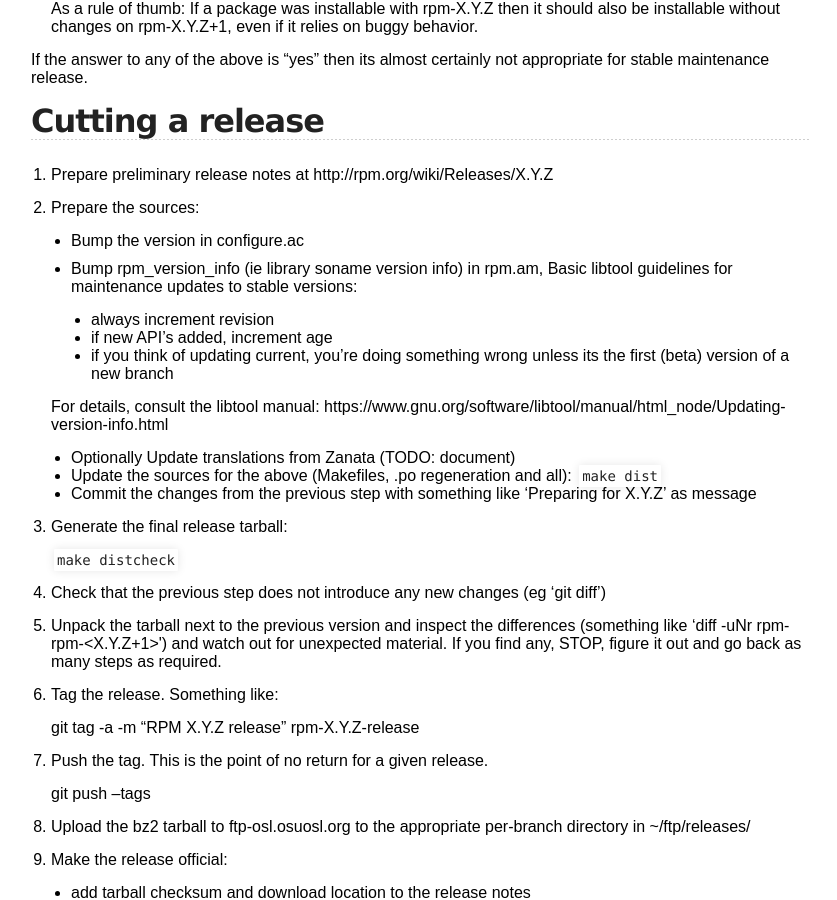
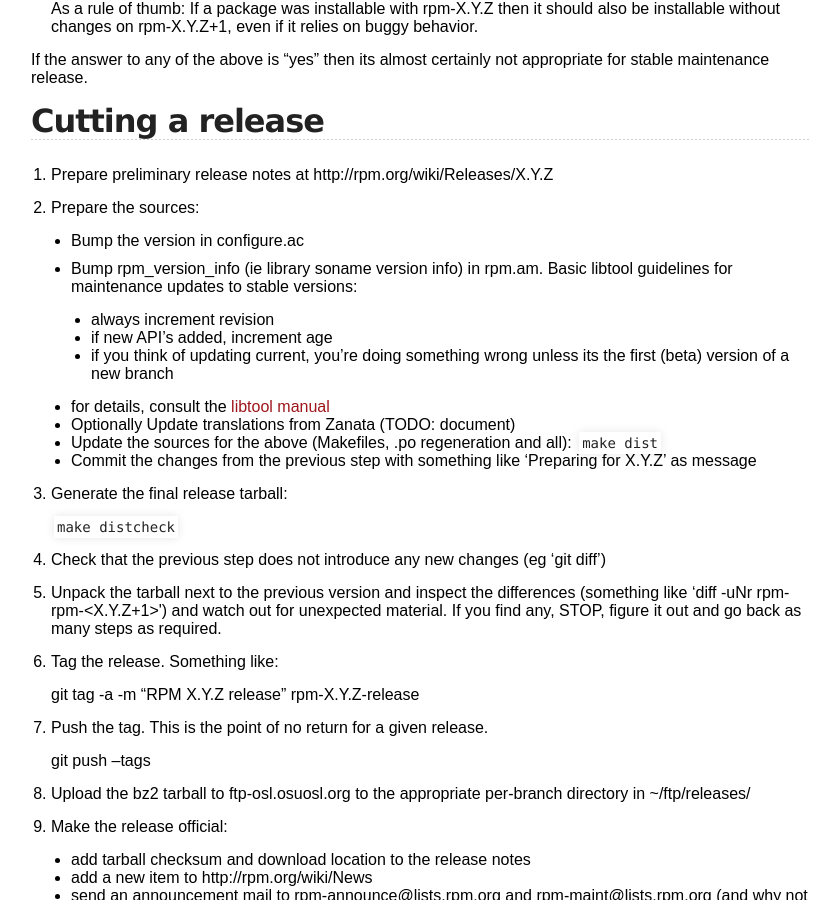
Before and after one commit to rpm-software-management/rpm-web, a Jekyll site: the page built from devel_doc/release_maintaince.md, in a window 1280 px wide and 900 px high, scrolled down 1035 px. Shown: the whole window, without its empty margins (219-1056 px from the left). Built offline with Jekyll 4.4.1, drawn with Linux system fonts in a browser that asks for light colours.

Commit message:
Fixup libtool versioning foo

````diff
--- a/devel_doc/release_maintaince.md
+++ b/devel_doc/release_maintaince.md
@@ -45,13 +45,12 @@ If the answer to any of the above is "yes" then its almost certainly not appropr
 2. Prepare the sources:
 
     * Bump the version in configure.ac
-    * Bump rpm_version_info (ie library soname version info) in rpm.am, Basic libtool guidelines for maintenance updates to stable versions:
+    * Bump rpm_version_info (ie library soname version info) in rpm.am. Basic libtool guidelines for maintenance updates to stable versions:
 
         * always increment revision
         * if new API's added, increment age
         * if you think of updating current, you're doing something wrong unless its the first (beta) version of a new branch
-
-	For details, consult the libtool manual: https://www.gnu.org/software/libtool/manual/html_node/Updating-version-info.html
+	* for details, consult the [libtool manual](https://www.gnu.org/software/libtool/manual/html_node/Updating-version-info.html)
     * Optionally Update translations from Zanata (TODO: document)
     * Update the sources for the above (Makefiles, .po regeneration and all): ```make dist```
     * Commit the changes from the previous step with something like 'Preparing for X.Y.Z' as message
````
